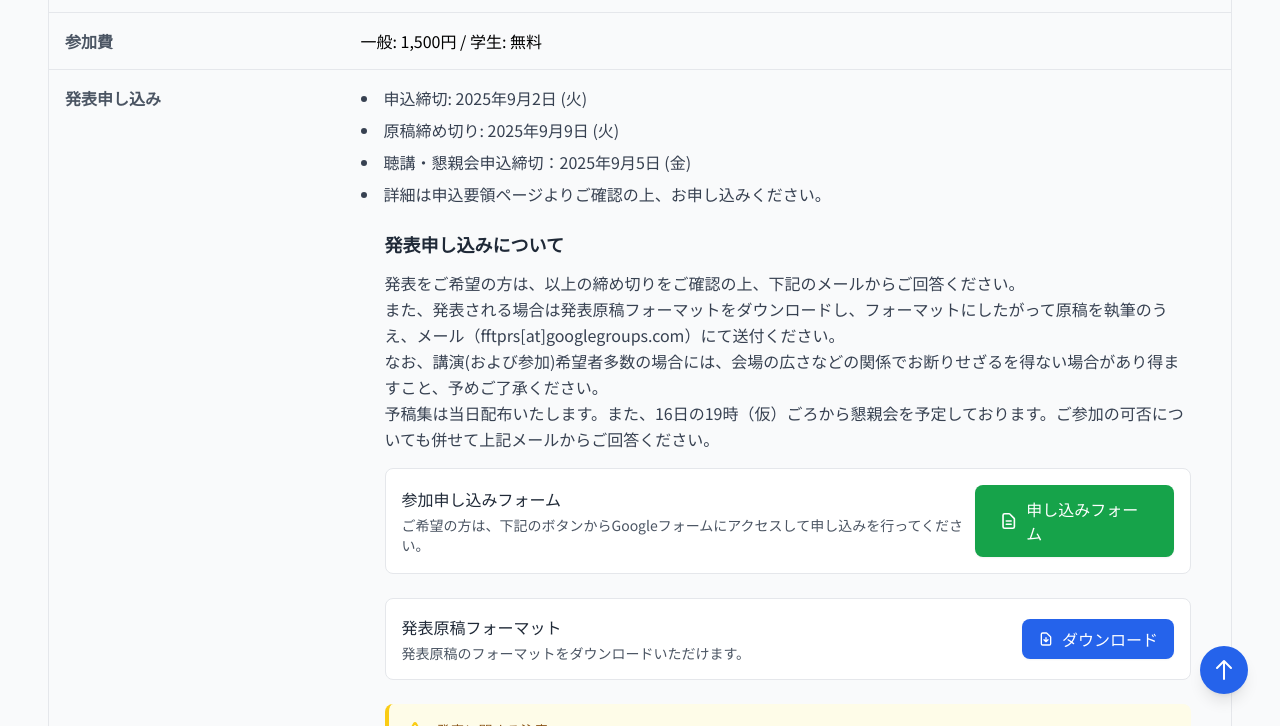
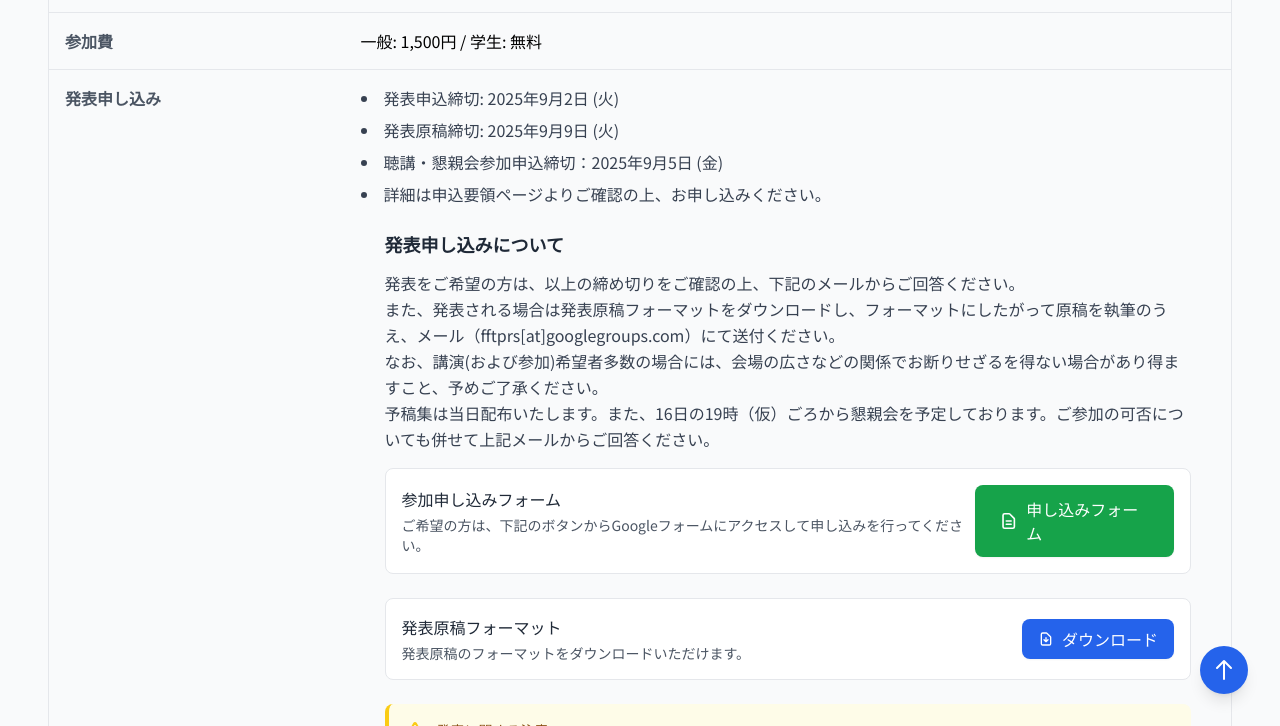
Before and after one commit to FFTPRS/WS, a Jekyll site: the page built from pages/workshop11.html, in a window 1280 px wide and 900 px high, scrolled down 1198 px, cut to the strip 174-900 px from the top of the window. Built offline with Jekyll 4.4.1, drawn with Linux system fonts in a browser that asks for light colours; nearby versions of some CDN libraries.

Commit message:
〆切周りの表現修正
申込締切→発表申込締切
原稿締め切り→発表原稿締切　..etc.

```diff
--- a/_data/workshop11.yml
+++ b/_data/workshop11.yml
@@ -14,9 +14,9 @@ place: "日田市複合文化施設AOSE"
 place_url: https://www.city.hita.oita.jp/kyouiku_iinkai/riyou/kouminkan/4922.html
 google_map: <iframe src="https://www.google.com/maps/embed?pb=!1m18!1m12!1m3!1d3333.728120419911!2d130.9392304762689!3d33.325922655731596!2m3!1f0!2f0!3f0!3m2!1i1024!2i768!4f13.1!3m3!1m2!1s0x35416a1e39a4a955%3A0x40f4cae237c25ac0!2z5pel55Sw5biC6KSH5ZCI5paH5YyW5pa96KitIEFPU0U!5e0!3m2!1sja!2sjp!4v1753613193881!5m2!1sja!2sjp" width="600" height="450" style="border:0;" allowfullscreen="" loading="lazy" referrerpolicy="no-referrer-when-downgrade"></iframe>
 entrance_fee: "一般: 1,500円 / 学生: 無料"
-application_deadline: "申込締切: 2025年9月2日 (火)"
-manuscript_deadline: "原稿締め切り: 2025年9月9日 (火)"
-social_gathering_application_deadline: "聴講・懇親会申込締切：2025年9月5日 (金)"
+application_deadline: "発表申込締切: 2025年9月2日 (火)"
+manuscript_deadline: "発表原稿締切: 2025年9月9日 (火)"
+social_gathering_application_deadline: "聴講・懇親会参加申込締切：2025年9月5日 (金)"
 application_description: "
 発表をご希望の方は、以上の締め切りをご確認の上、下記のメールからご回答ください。<br />
 また、発表される場合は発表原稿フォーマットをダウンロードし、フォーマットにしたがって原稿を執筆のうえ、メール（fftprs[at]googlegroups.com）にて送付ください。<br />
```
